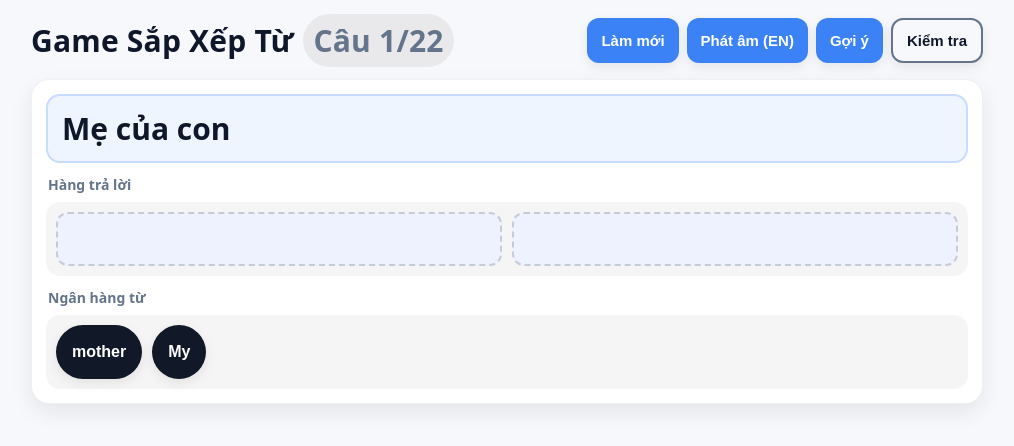
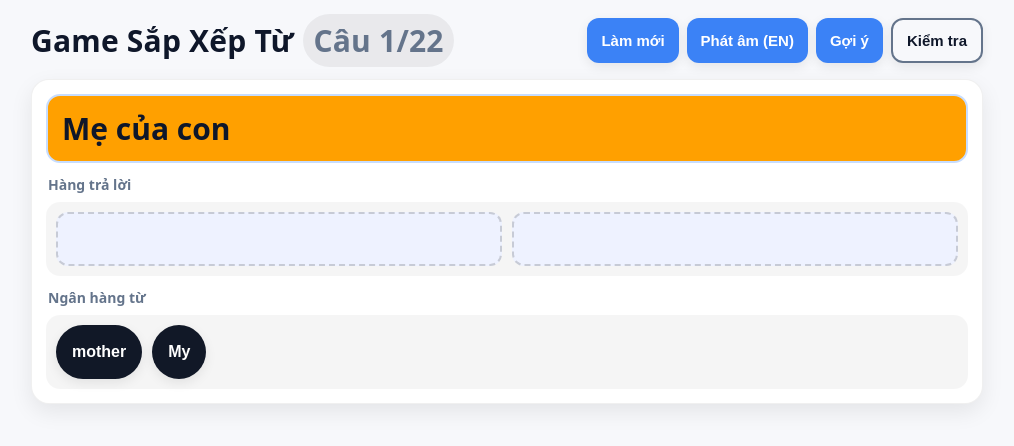
Before and after one commit to lehung1109/game-sap-xep-tu, a plain HTML site: page index.html in a window 1280 px wide. Shown: the whole page, without its empty margins (133-1147 px from the left). Drawn offline with Linux system fonts and the light colour scheme.

Commit message:
Update index.html

```diff
--- a/index.html
+++ b/index.html
@@ -23,7 +23,7 @@
         --slot-bg: #eef2ff;
 
         /* Prompt highlight */
-        --prompt-bg: #eef5ff;
+        --prompt-bg: #ffa000;
         --prompt-border: #c7ddff;
       }
       @media (prefers-color-scheme: dark) {
```
